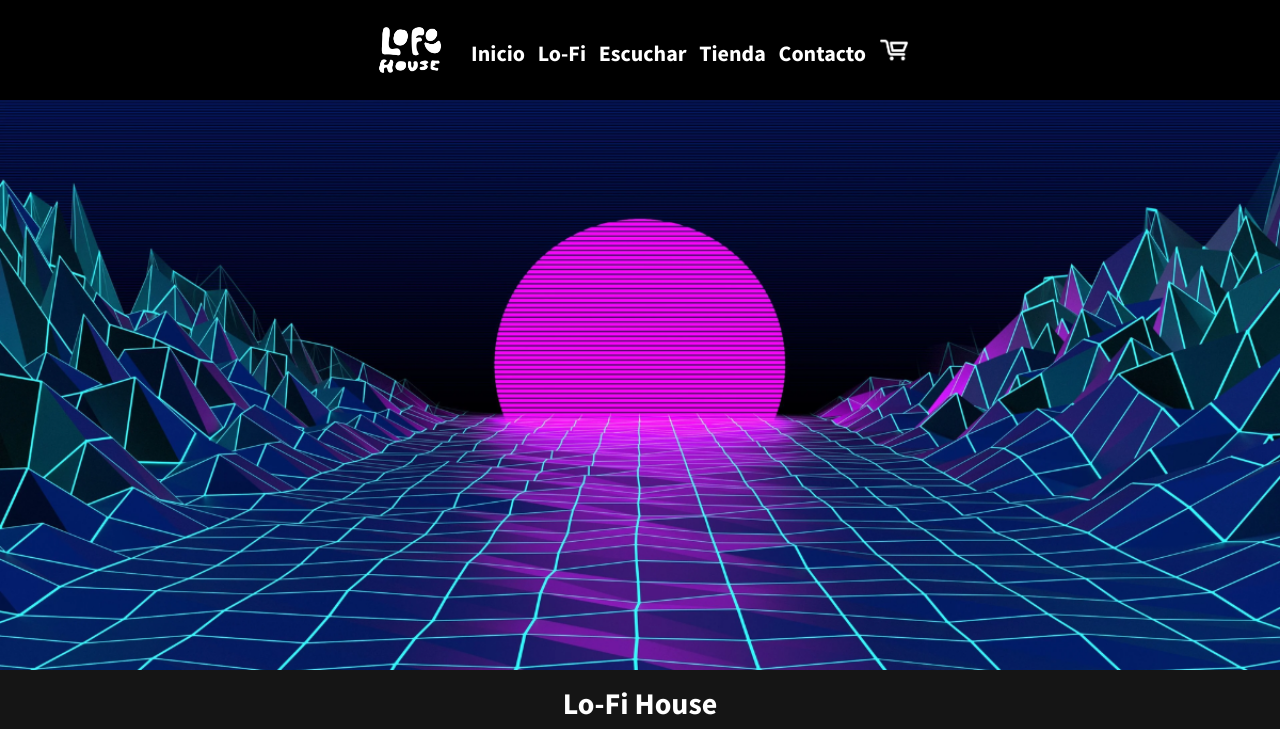
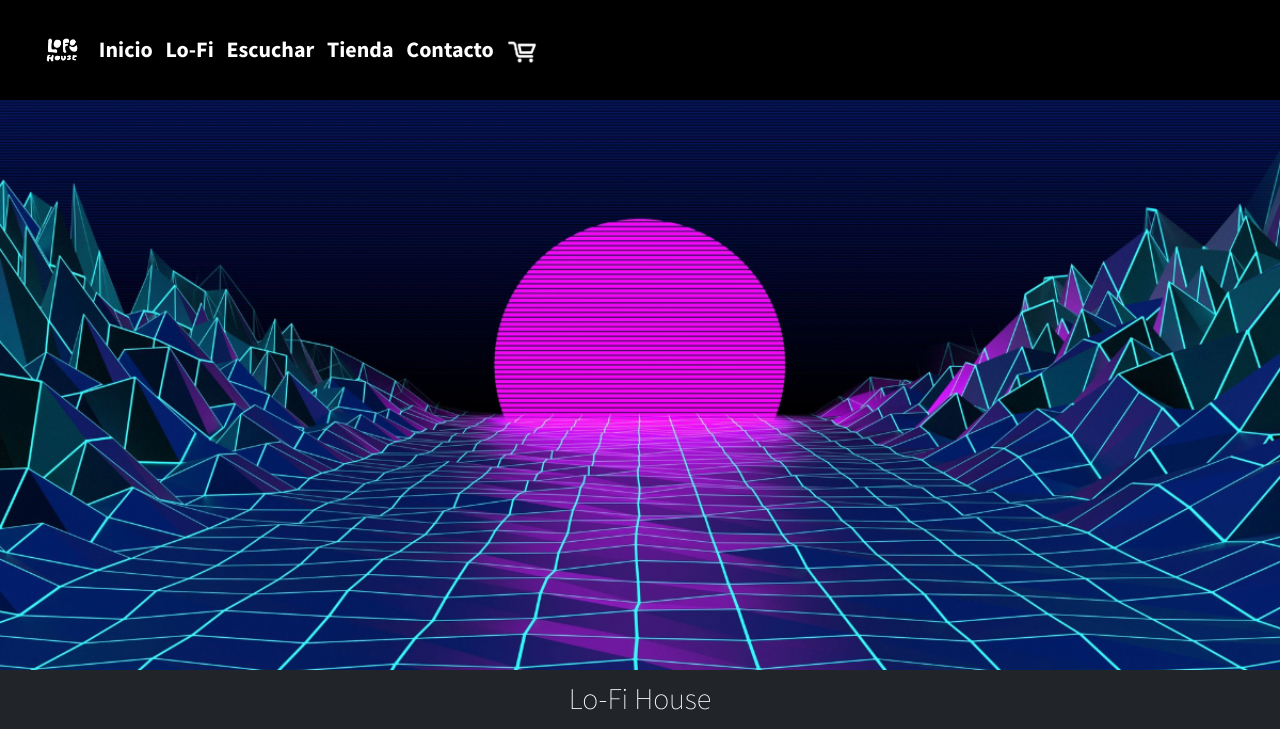
Before and after one commit to LucasLePera/lofi-house, a plain HTML site: page index.html in a window 1280 px wide. Shown: the top 729 px of the page. Drawn offline with nearby package versions, Linux system fonts and the light colour scheme.

Commit message:
index changes

```diff
--- a/index.html
+++ b/index.html
@@ -6,34 +6,57 @@
   <meta http-equiv="X-UA-Compatible" content="IE=edge">
   <meta name="viewport" content="width=device-width, initial-scale=1.0">
   <link href="https://unpkg.com/aos@2.3.1/dist/aos.css" rel="stylesheet">
+  <link href="https://cdn.jsdelivr.net/npm/bootstrap@5.2.0/dist/css/bootstrap.min.css" rel="stylesheet"
+    integrity="sha384-gH2yIJqKdNHPEq0n4Mqa/HGKIhSkIHeL5AyhkYV8i59U5AR6csBvApHHNl/vI1Bx" crossorigin="anonymous" />
   <link rel="stylesheet" href="./css/style.css">
 
   <title>Lo-Fi House</title>
   <link rel="icon" type="imagen" href="Assets/Logo/logo_negro.png" class="logo">
 </head>
 
-<body class="body">
+<body class="body bg-dark">
 
   <header class="header">
 
-    <nav class="nav_menu">
+    <nav class="navbar navbar-expand-lg p-4 nav_menu ">
+      <div class="container-fluid ">
+        <a href="index.html"><img src="Assets/Logo/logo_blanco.png" alt="Logo Lo-Fi House" height="50px"
+            class="logo_header"></a>
+        <button class="navbar-toggler" type="button" data-bs-toggle="collapse" data-bs-target="#navbarSupportedContent"
+          aria-controls="navbarSupportedContent" aria-expanded="false" aria-label="Toggle navigation">
+          <span class="navbar-toggler-icon navbar-dark"></span>
+        </button>
+        <div class="collapse navbar-collapse" id="navbarSupportedContent">
+          <ul class="navbar-nav me-auto mb-2 mb-lg-0">
 
-      <a href="index.html"><img src="Assets/Logo/logo_blanco.png" alt="Logo Lo-Fi House" width="100px"
-          class="logo_header"></a>
+            <li class="nav-item">
+              <a href="index.html">Inicio</a>
+            </li>
+            <li class="nav-item">
+              <a href="pages/lo-fi.html">Lo-Fi</a>
+            </li>
 
-      <a href="index.html">Inicio</a>
+            <li class="nav-item">
+              <a href="pages/escuchar.html">Escuchar</a>
+            </li>
 
-      <a href="pages/lo-fi.html">Lo-Fi</a>
+            <li class="nav-item">
+              <a href="pages/tienda.html">Tienda</a>
+            </li>
 
-      <a href="pages/escuchar.html">Escuchar</a>
 
-      <a href="pages/tienda.html">Tienda</a>
+            <li class="nav-item">
+              <a href="pages/contacto.html">Contacto</a>
+            </li>
 
-      <a href="pages/contacto.html">Contacto</a>
+            <li>
+              <a href="pages/tienda.html"><img src="Assets/Fotos/carrito_compra.png" alt="Carrito de compras"
+                  class="carrito_compras"></a>
+            </li>
 
-      <a href="pages/tienda.html"><img src="Assets/Fotos/carrito_compra.png" alt="Carrito de compras"
-          class="carrito_compras"></a>
-
+          </ul>
+        </div>
+      </div>
     </nav>
 
   </header>
@@ -44,7 +67,7 @@
 
   </section>
 
-  <main class="main">
+  <main class="main container">
 
     <section>
       <div data-aos="fade-right">
@@ -119,12 +142,16 @@
         <div>
           <p class="copy_footer">Lo-FI House &copy</p>
         </div>
+
       </div>
 
     </nav>
 
   </footer>
 
+  <script src="https://cdn.jsdelivr.net/npm/bootstrap@5.2.0/dist/js/bootstrap.bundle.min.js"
+    integrity="sha384-A3rJD856KowSb7dwlZdYEkO39Gagi7vIsF0jrRAoQmDKKtQBHUuLZ9AsSv4jD4Xa"
+    crossorigin="anonymous"></script>
 
   <script src="https://unpkg.com/aos@2.3.1/dist/aos.js"></script>
 
```
